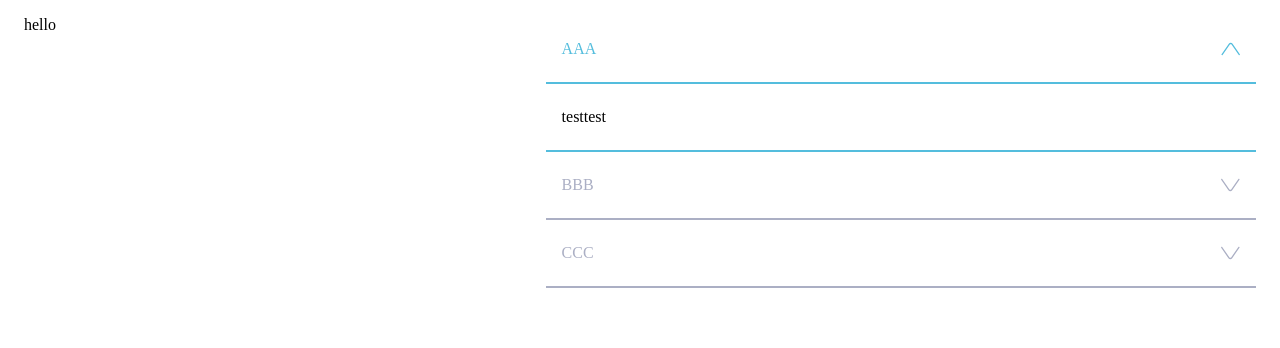
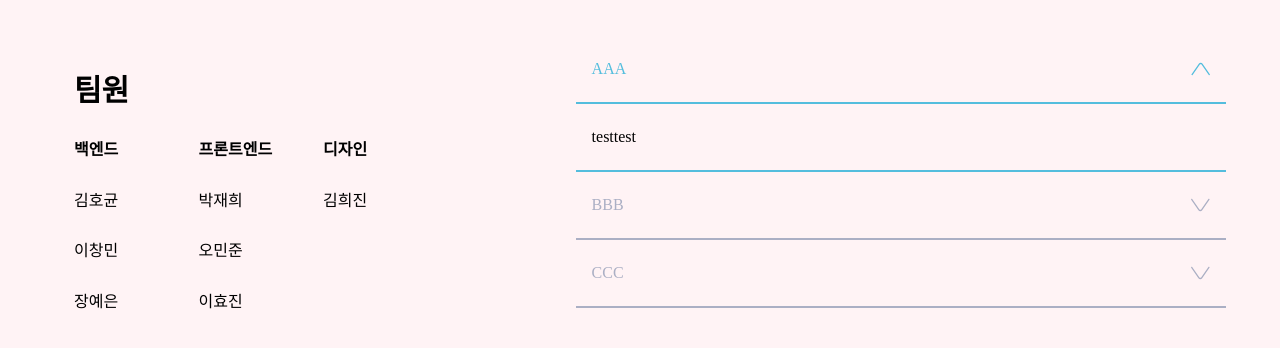
Before and after one commit to H0Kyun/favoreat, a Next.js app in the folder frontend/: page /info in a window 1280 px wide. Shown: the top 348 px of the page. Built offline with nearby package versions, Linux system fonts and the light colour scheme.

Commit message:
feat : add infopage

```diff
--- a/frontend/pages/info.tsx
+++ b/frontend/pages/info.tsx
@@ -1,55 +1,11 @@
 import { useState, useEffect } from "react";
 
-import TestCompo from "@/present/component/TestCompo";
-import GridLayout from "@/present/layout/GridLayout/GridLayout";
-import InfoAccordian from "@/present/layout/info/InfoAccordian";
-import Information from "@/present/layout/info/Information";
-import { InfoTypes } from "@/types/Info/dummy";
+import InfoLayout from "@/present/layout/info/InfoLayout";
 
 export default function info() {
-  const [selectIdx, setSelectedIdx] = useState(0);
-  const [infoArr, setInfoArr] = useState<Array<InfoTypes>>([
-    {
-      category: "AAA",
-      content: <TestCompo />,
-      isOpen: true,
-    },
-    {
-      category: "BBB",
-      content: <TestCompo />,
-      isOpen: false,
-    },
-    {
-      category: "CCC",
-      content: <TestCompo />,
-      isOpen: false,
-    },
-  ]);
-
-  useEffect(() => {
-    const tmp = infoArr.map((elem, idx) => {
-      if (idx === selectIdx) {
-        elem.isOpen = true;
-      } else {
-        elem.isOpen = false;
-      }
-
-      return elem;
-    });
-
-    setInfoArr([...tmp]);
-  }, [selectIdx]);
-
   return (
-    <>
-      <GridLayout>
-        <Information />
-        <InfoAccordian
-          infoArr={infoArr}
-          selectIdx={selectIdx}
-          setSelectedIdx={setSelectedIdx}
-        />
-      </GridLayout>
-    </>
+    <div>
+      <InfoLayout />
+    </div>
   );
 }
--- a/frontend/present/layout/GridLayout/GridLayout.style.tsx
+++ b/frontend/present/layout/GridLayout/GridLayout.style.tsx
@@ -14,7 +14,7 @@ export const Container = styled.div`
 
   ${theme.devices.tablet} {
     display: block;
-    padding: 0;
+    padding: 0px;
     gap: 0;
     width: 100%;
   }
--- /dev/null
+++ b/frontend/present/layout/info/Info.style.tsx
@@ -0,0 +1,72 @@
+import styled from "styled-components";
+import { theme } from "@/action/theme";
+
+export const Container = styled.div`
+  width: 100vw;
+  height: 100vh;
+  background-color: ${theme.colors.background.pink};
+
+  ${theme.devices.tablet} {
+    height: auto;
+    background-size: "auto";
+  }
+`;
+
+export const Information = styled.div`
+  display: grid;
+  grid-template-columns: 1fr 1fr 1fr;
+
+  & div {
+    height: 50px;
+  }
+
+  & div.title {
+    font-size: 30px;
+    font-weight: bold;
+    margin-bottom: 20px;
+  }
+
+  & div.job {
+    /* font-size: 20px; */
+    font-weight: bold;
+  }
+
+  ${theme.devices.desktop} {
+    padding-top: 50px;
+    padding-left: 50px;
+    padding-right: 50px;
+  }
+
+  ${theme.devices.tablet} {
+    padding-top: 40px;
+    padding-left: 40px;
+    padding-right: 40px;
+  }
+
+  ${theme.devices.mobile} {
+    padding-top: 20px;
+    padding-left: 20px;
+    padding-right: 20px;
+  }
+`;
+
+export const Accordians = styled.div`
+  ${theme.devices.desktop} {
+    padding-top: 20px;
+    padding-bottom: 30px;
+    padding-left: 30px;
+    padding-right: 30px;
+  }
+
+  ${theme.devices.tablet} {
+    padding-bottom: 20px;
+    padding-left: 30px;
+    padding-right: 30px;
+  }
+
+  ${theme.devices.mobile} {
+    padding-bottom: 10px;
+    padding-left: 10px;
+    padding-right: 10px;
+  }
+`;
--- a/frontend/present/layout/info/InfoAccordian.tsx
+++ b/frontend/present/layout/info/InfoAccordian.tsx
@@ -2,6 +2,7 @@ import React from "react";
 
 import AccordianCompo from "@/present/component/AccordianCompo/AccordianCompo";
 import { InfoContentProps } from "@/types/Info/dummy";
+import * as style from "./Info.style";
 
 export default function InfoAccordian({
   infoArr,
@@ -23,5 +24,5 @@ export default function InfoAccordian({
     );
   });
 
-  return <div id="accordian">{accordians}</div>;
+  return <style.Accordians>{accordians}</style.Accordians>;
 }
--- /dev/null
+++ b/frontend/present/layout/info/InfoLayout.tsx
@@ -0,0 +1,57 @@
+import { useState, useEffect } from "react";
+
+import TestCompo from "@/present/component/TestCompo";
+import GridLayout from "@/present/layout/GridLayout/GridLayout";
+import InfoAccordian from "@/present/layout/info/InfoAccordian";
+import Information from "@/present/layout/info/Information";
+import { InfoTypes } from "@/types/Info/dummy";
+
+import * as style from "./Info.style";
+
+export default function InfoLayout() {
+  const [selectIdx, setSelectedIdx] = useState(0);
+  const [infoArr, setInfoArr] = useState<Array<InfoTypes>>([
+    {
+      category: "AAA",
+      content: <TestCompo />,
+      isOpen: true,
+    },
+    {
+      category: "BBB",
+      content: <TestCompo />,
+      isOpen: false,
+    },
+    {
+      category: "CCC",
+      content: <TestCompo />,
+      isOpen: false,
+    },
+  ]);
+
+  useEffect(() => {
+    const tmp = infoArr.map((elem, idx) => {
+      if (idx === selectIdx) {
+        elem.isOpen = true;
+      } else {
+        elem.isOpen = false;
+      }
+
+      return elem;
+    });
+
+    setInfoArr([...tmp]);
+  }, [selectIdx]);
+
+  return (
+    <style.Container>
+      <GridLayout>
+        <Information />
+        <InfoAccordian
+          infoArr={infoArr}
+          selectIdx={selectIdx}
+          setSelectedIdx={setSelectedIdx}
+        />
+      </GridLayout>
+    </style.Container>
+  );
+}
--- a/frontend/present/layout/info/Information.tsx
+++ b/frontend/present/layout/info/Information.tsx
@@ -1,5 +1,27 @@
 import React from "react";
+import * as style from "./Info.style";
 
 export default function Information() {
-  return <>hello</>;
+  return (
+    <style.Information>
+      <div className="title">팀원</div>
+      <div></div>
+      <div></div>
+
+      <div className="job">백엔드</div>
+      <div className="job">프론트엔드</div>
+      <div className="job">디자인</div>
+
+      <div>김호균</div>
+      <div>박재희</div>
+      <div>김희진</div>
+
+      <div>이창민</div>
+      <div>오민준</div>
+      <div></div>
+
+      <div>장예은</div>
+      <div>이효진</div>
+    </style.Information>
+  );
 }
```
Also changed, not shown: frontend/present/layout/GridLayout/GridLayout.tsx (+3 -5 lines), 1 other file (tests, documents, lock files or other folders).
